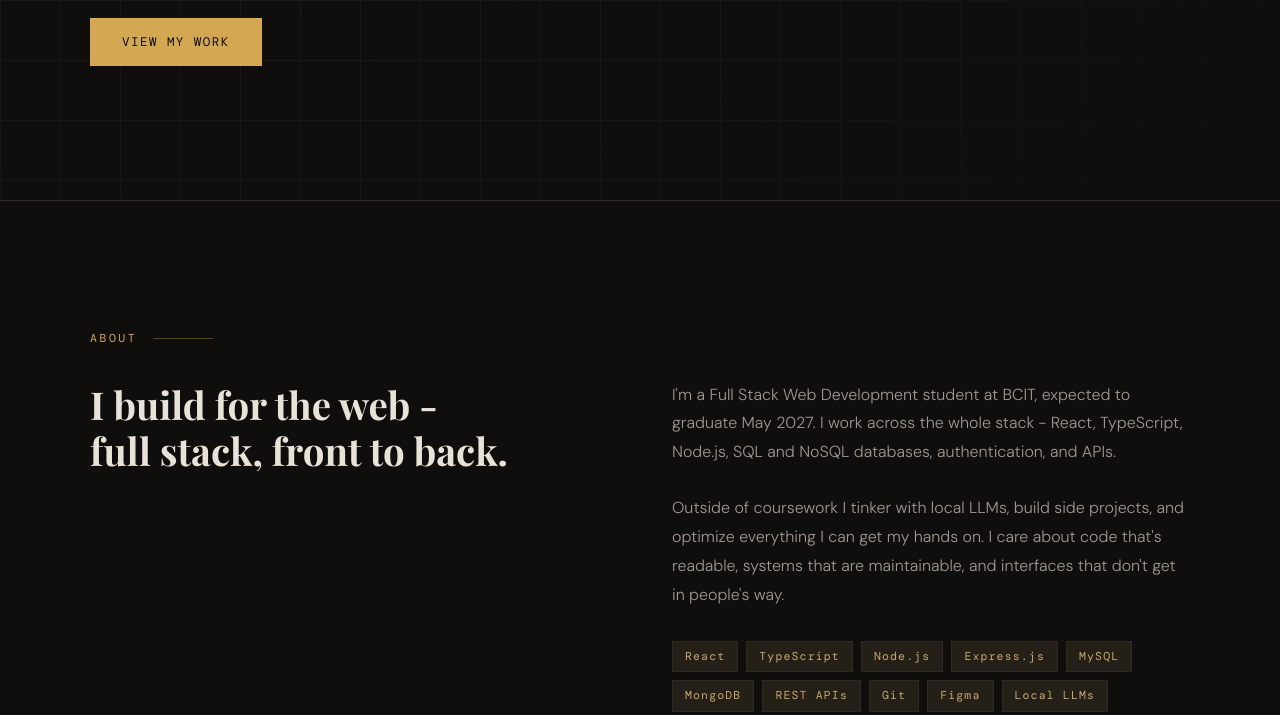
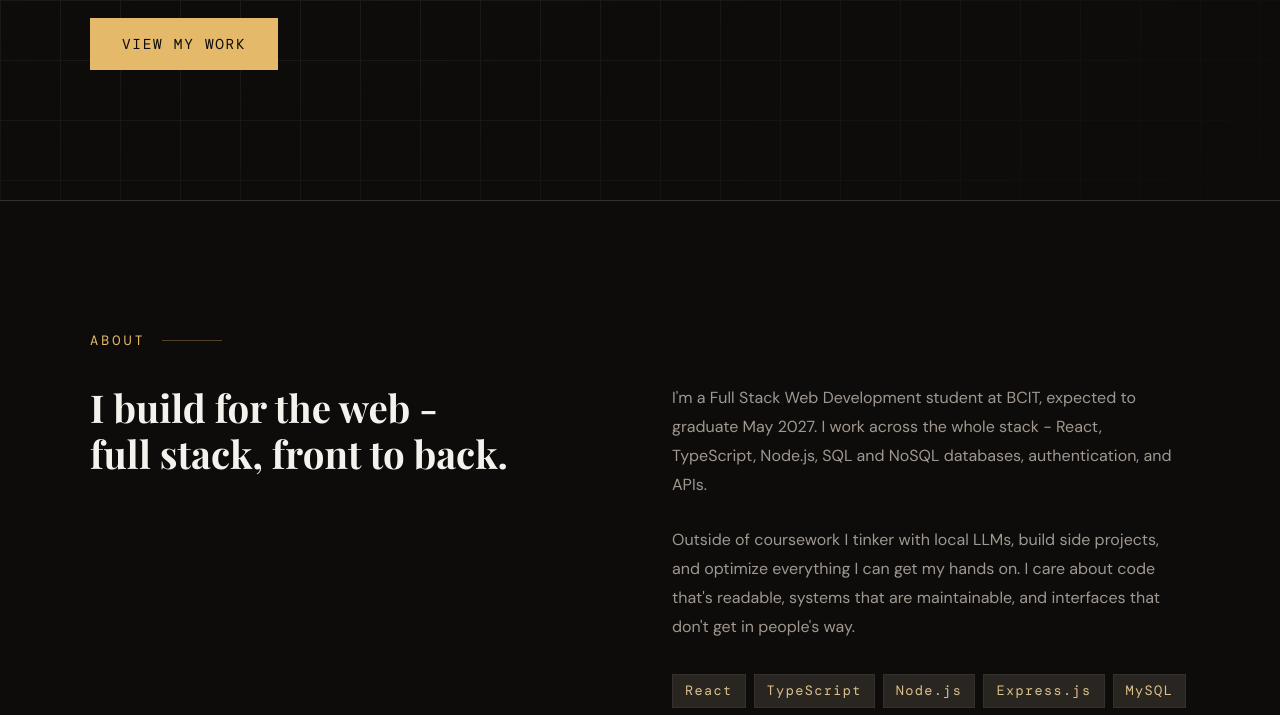
Before and after one commit to ShervinBabaei2007/ShervinBabaei-Portfolio, a plain HTML site: page index.html in a window 1280 px wide. Shown: the part 600-1315 px from the top of the page. Drawn offline with nearby package versions, Linux system fonts and the light colour scheme; a web font is replaced by a local one.

Commit message:
fix: change font sizes & color contrasts

```diff
--- a/style.css
+++ b/style.css
@@ -10,16 +10,16 @@
 }
 
 :root {
-  --bg: #0f0e0d;
-  --bg-2: #171614;
-  --bg-card: #1c1a17;
-  --border: #2e2b26;
-  --text: #e8e2d9;
-  --text-muted: #857e74;
-  --accent: #d4a853;
-  --accent-dim: #a07c35;
-  --tag-bg: #242018;
-  --tag-text: #c8a96e;
+  --bg: #0d0c0b;
+  --bg-2: #141312;
+  --bg-card: #1c1a19;
+  --border: #33302e;
+  --text: #f5f2ed;
+  --text-muted: #a8a298;
+  --accent: #e5b96a;
+  --accent-dim: #967948;
+  --tag-bg: #292622;
+  --tag-text: #dec08a;
 
   --font-display: "Playfair Display", Georgia, serif;
   --font-mono: "DM Mono", monospace;
@@ -39,7 +39,7 @@ body {
   font-family: var(--font-body);
   font-size: 1rem;
   line-height: 1.7;
-  font-weight: 300;
+  font-weight: 400;
   -webkit-font-smoothing: antialiased;
 }
 
@@ -89,7 +89,7 @@ a {
 
 .nav-links a {
   font-family: var(--font-mono);
-  font-size: 0.78rem;
+  font-size: 0.875rem;
   letter-spacing: 0.1em;
   color: var(--text-muted);
   text-transform: uppercase;
@@ -147,7 +147,7 @@ a {
 
 .hero-label {
   font-family: var(--font-mono);
-  font-size: 0.72rem;
+  font-size: 0.85rem;
   letter-spacing: 0.25em;
   text-transform: uppercase;
   color: var(--accent);
@@ -231,7 +231,7 @@ a {
 .btn {
   display: inline-block;
   font-family: var(--font-mono);
-  font-size: 0.78rem;
+  font-size: 0.9rem;
   letter-spacing: 0.12em;
   text-transform: uppercase;
   color: var(--bg);
@@ -256,7 +256,7 @@ a {
    ===================== */
 .section-label {
   font-family: var(--font-mono);
-  font-size: 0.72rem;
+  font-size: 0.85rem;
   letter-spacing: 0.22em;
   text-transform: uppercase;
   color: var(--accent);
@@ -318,7 +318,7 @@ a {
 
 .about-stack span {
   font-family: var(--font-mono);
-  font-size: 0.72rem;
+  font-size: 0.85rem;
   letter-spacing: 0.1em;
   color: var(--tag-text);
   background: var(--tag-bg);
@@ -396,8 +396,8 @@ a {
 
 .project-num {
   font-family: var(--font-mono);
-  font-size: 0.68rem;
-  color: var(--text-muted);
+  font-size: 1rem;
+  color: var(--text);
   letter-spacing: 0.12em;
   opacity: 0.5;
 }
@@ -425,7 +425,7 @@ a {
 
 .project-tags span {
   font-family: var(--font-mono);
-  font-size: 0.7rem;
+  font-size: 0.8rem;
   letter-spacing: 0.08em;
   color: var(--tag-text);
   background: var(--tag-bg);
@@ -501,7 +501,7 @@ a {
 
 .contact-link-label {
   font-family: var(--font-mono);
-  font-size: 0.72rem;
+  font-size: 0.85rem;
   letter-spacing: 0.18em;
   text-transform: uppercase;
   color: var(--text-muted);
@@ -528,7 +528,7 @@ a {
   padding: 1.8rem 3rem;
   border-top: 1px solid var(--border);
   font-family: var(--font-mono);
-  font-size: 0.72rem;
+  font-size: 0.8rem;
   color: var(--text-muted);
   letter-spacing: 0.08em;
 }
```
